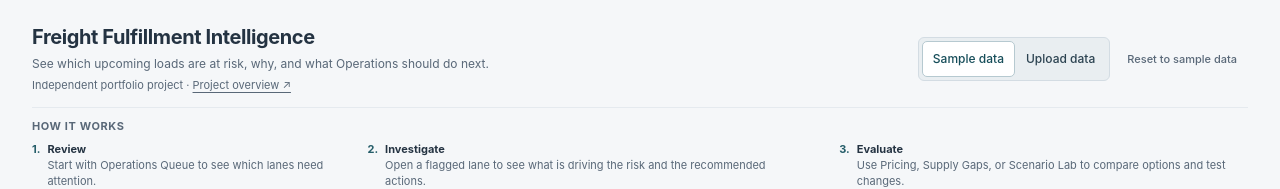
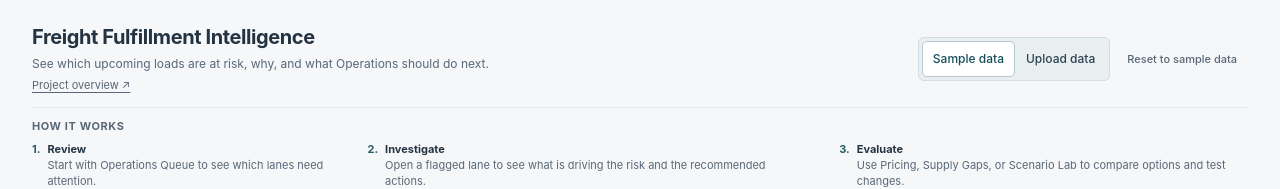
Before and after one commit to esmailshahid-hue/freight-marketplace-fulfillment-intelligence, a React (Vite) app: page / in a window 1280 px wide. Shown: the top 189 px of the page. Built offline with nearby package versions, Linux system fonts and the light colour scheme; no server answers.

Commit message:
Cleanup Pass

```diff
--- a/src/App.tsx
+++ b/src/App.tsx
@@ -86,7 +86,7 @@ export default function App() {
     <header className="app-header">
       <h1>Freight Fulfillment Intelligence</h1>
       <p>See which upcoming loads are at risk, why, and what Operations should do next.
-        <span className="project-context">Independent portfolio project · <a href="https://esmailarshad.com/work/freight-fulfillment-intelligence/" target="_blank" rel="noopener noreferrer">Project overview ↗</a></span>
+        <span className="project-context"><a href="https://esmailarshad.com/work/freight-fulfillment-intelligence/" target="_blank" rel="noopener noreferrer">Project overview ↗</a></span>
       </p>
       <section className="how-it-works" aria-labelledby="how-it-works-title">
         <h2 id="how-it-works-title">How it works</h2>
```
Also changed, not shown: 1 other file (tests, documents, lock files or other folders).
